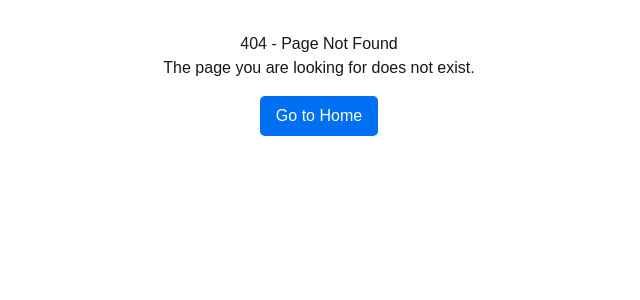
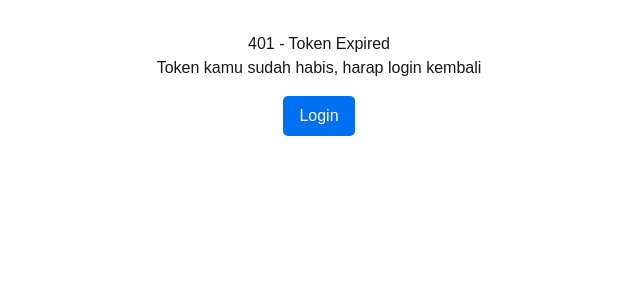
Before and after one commit to farroshayray/localmarket, a Next.js app: page /401 in a window 1280 px wide. Before the commit this address had no page. Shown: the top 300 px of the page, without its empty margins (321-961 px from the left). Built offline with nearby package versions, Linux system fonts and the light colour scheme.

Commit message:
add 401 page

```diff
--- /dev/null
+++ b/src/pages/401.tsx
@@ -0,0 +1,36 @@
+import React from "react";
+import { useRouter } from "next/router";
+
+const UnauthorizedPage: React.FC = () => {
+  const router = useRouter();
+
+  const goLogin = () => {
+    router.push("/login"); // Redirect to the home page
+  };
+
+  return (
+    <>
+    <div style={{ textAlign: "center", padding: "2rem" }}>
+      <h1>401 - Token Expired</h1>
+      <p>Token kamu sudah habis, harap login kembali</p>
+      <button
+        onClick={goLogin}
+        style={{
+          marginTop: "1rem",
+          padding: "0.5rem 1rem",
+          fontSize: "1rem",
+          color: "#fff",
+          backgroundColor: "#0070f3",
+          border: "none",
+          borderRadius: "5px",
+          cursor: "pointer",
+        }}
+      >
+        Login
+      </button>
+    </div>
+    </>
+  );
+};
+
+export default UnauthorizedPage;
```
